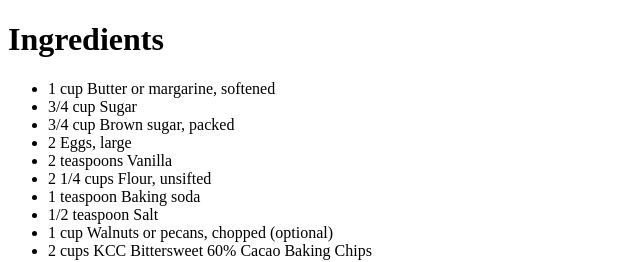
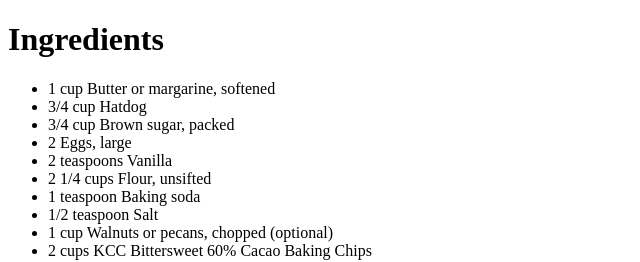
Before and after one commit to Zaidjm1/learninggit, a plain HTML site: page secret recipe.htm in a window 1280 px wide. Shown: the top 262 px of the page, 0-640 px from the left. Drawn offline with Linux system fonts and the light colour scheme.

Commit message:
changed to hatdog

```diff
--- a/secret recipe.htm
+++ b/secret recipe.htm
@@ -5,7 +5,7 @@
 <h1>Ingredients</h1>
 <ul>
 <li>1 cup Butter or margarine, softened</li>
-<li>3/4 cup Sugar</li>
+<li>3/4 cup Hatdog</li>
 <li>3/4 cup Brown sugar, packed</li>
 <li>2 Eggs, large</li>
 <li>2 teaspoons Vanilla</li>
```
